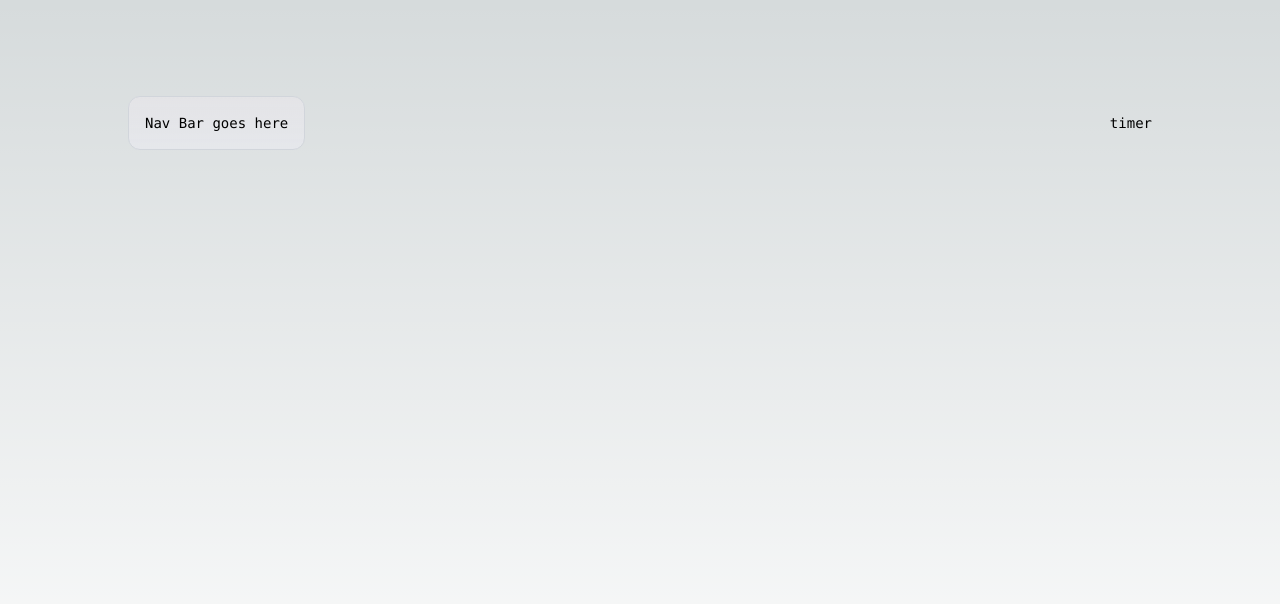
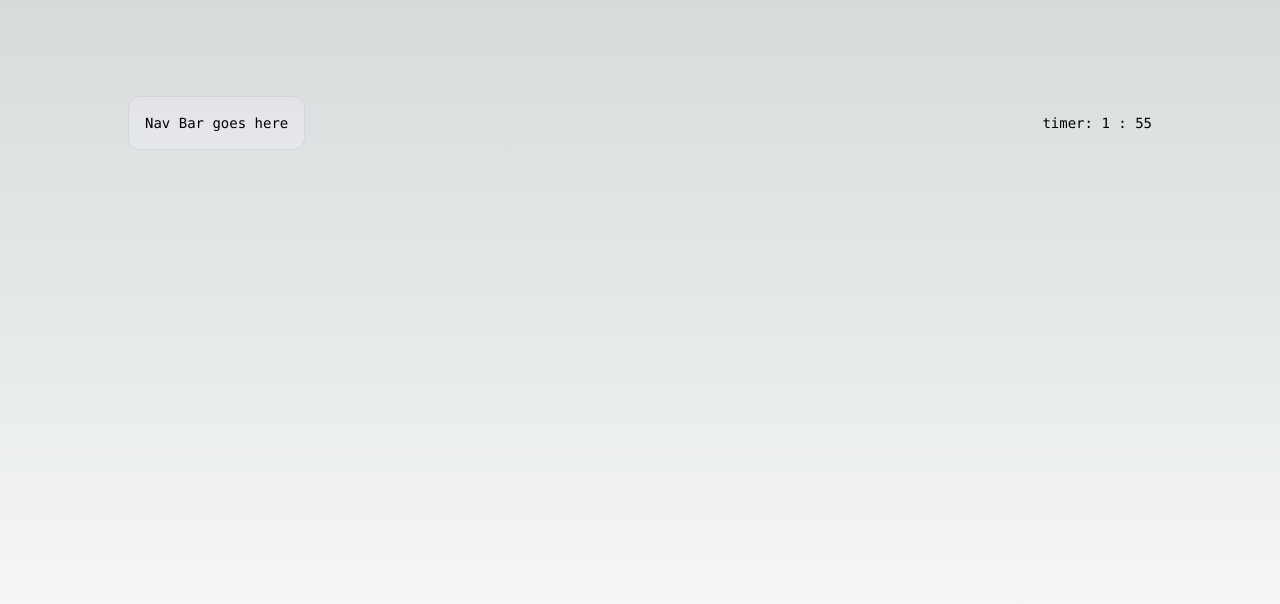
Before and after one commit to Devon-McGrath-github/dorodoro, a Next.js app: page / in a window 1280 px wide. Shown: the top 604 px of the page. Built offline with nearby package versions, Linux system fonts and the light colour scheme.

Commit message:
Add CountdownTimer component

```diff
--- a/components/Timer/index.tsx
+++ b/components/Timer/index.tsx
@@ -1,14 +1,36 @@
 import React from 'react'
 import { useState, useEffect } from 'react';
 
-const Timer = () => {
+// set intiial time
+const INITIAL_TIME: number = 120
+
+export default function CountdownTimer() {
+  // useState to set time remaining
+  const [secondsRemaining, setSecondsRemaining] = useState(INITIAL_TIME)
 
 
-    return (
-        <div>
-          timer
-        </div>
-    )
+  const secondsToDisplay = secondsRemaining % 60
+  const minutesToDisplay = ( secondsRemaining - secondsToDisplay ) / 60
+
+
+  // requires use effect,
+
+  useEffect(() => {
+
+    // add if statement so timer stops at 0
+    const interval = setInterval(() => {
+      setSecondsRemaining(secondsRemaining => secondsRemaining - 1);
+    }, 1000);
+    return () => clearInterval(interval);
+  }, []);
+
+
+  // return seconds left as an element on the page
+
+  return (
+    <div>
+      {/* need to add function to display 2 digits (clock format) */}
+      timer: {minutesToDisplay} : {secondsToDisplay}
+    </div>
+  )
 }
-
-export default Timer;
```
